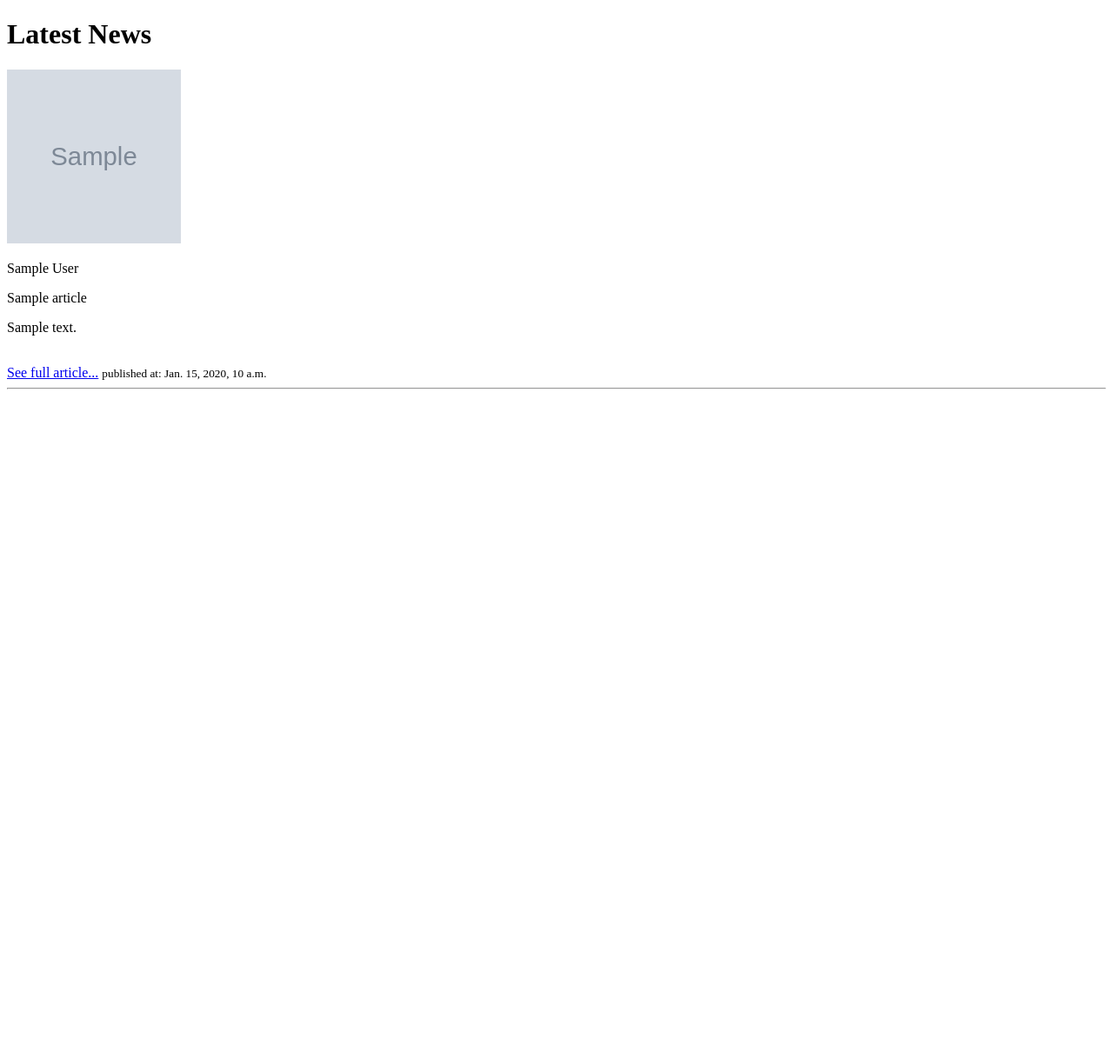
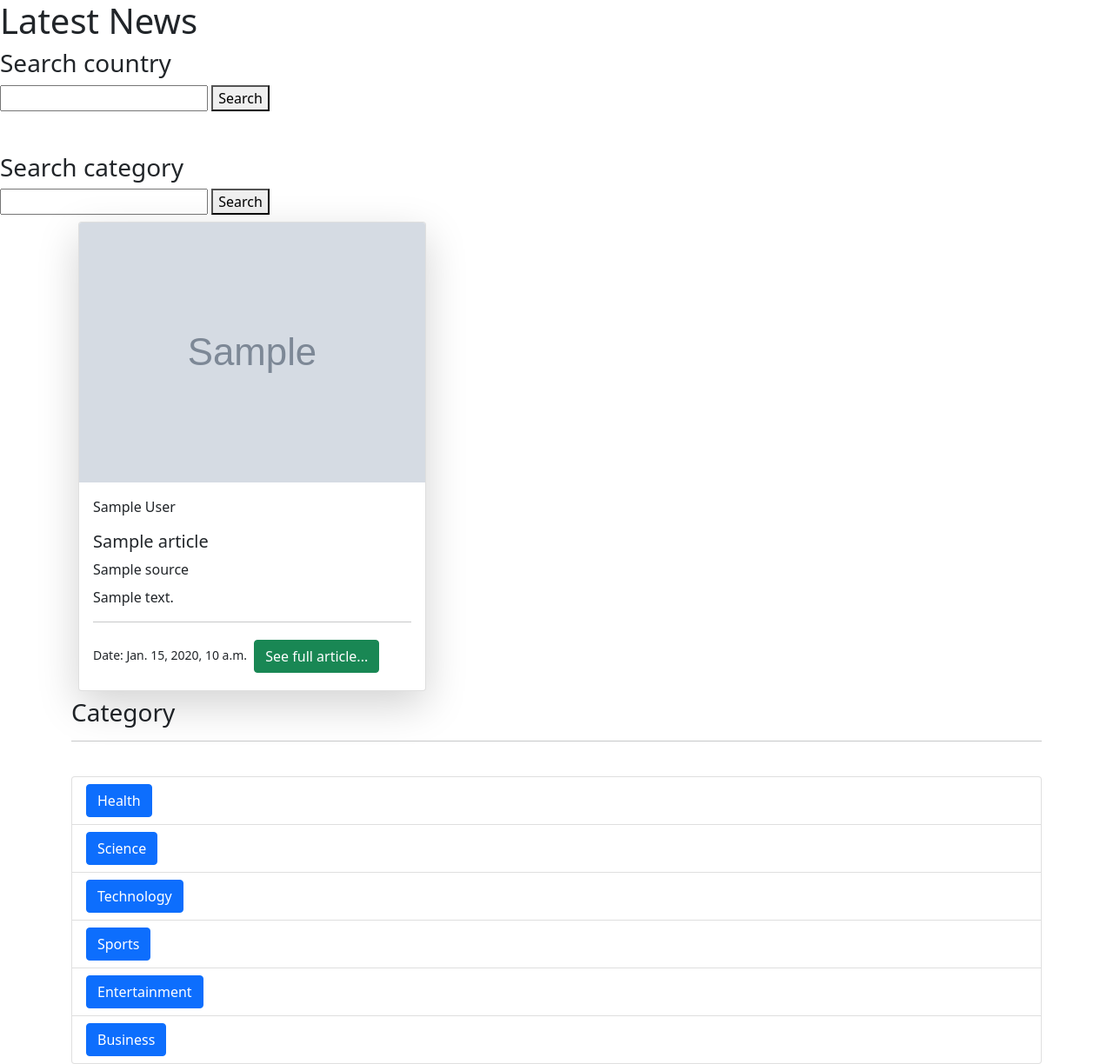
Before and after one commit to mariellemar/NewsAPI, a Django app: page / in a window 1280 px wide. Shown: the whole page at 87% size. Before the commit the page ends 448 px from the top, so only its background shows below. Run offline with Django 4.2, Linux system fonts and the light colour scheme; tables that the repository leaves empty hold one stand-in row (values such as "Sample post"); grey boxes marked "Sample" are stand-in pictures; a database or web service that is not in the repository returns one stand-in record (values such as "Sample title"); data that the repository does not hold is empty.

Commit message:
Adding functions for filtered search

```diff
--- a/newsAPI/settings.py
+++ b/newsAPI/settings.py
@@ -31,13 +31,14 @@ ALLOWED_HOSTS = []
 # Application definition
 
 INSTALLED_APPS = [
+    'newsApp',
     'django.contrib.admin',
     'django.contrib.auth',
     'django.contrib.contenttypes',
     'django.contrib.sessions',
     'django.contrib.messages',
     'django.contrib.staticfiles',
-    'newsApp',
+
 ]
 
 MIDDLEWARE = [
--- a/newsApp/templates/newsApp/home.html
+++ b/newsApp/templates/newsApp/home.html
@@ -4,28 +4,67 @@
     <meta charset="UTF-8">
     <meta http-equiv="X-UA-Compatible" content="IE=edge">
     <meta name="viewport" content="width=device-width, initial-scale=1.0">
+    <link href="https://cdn.jsdelivr.net/npm/bootstrap@5.0.2/dist/css/bootstrap.min.css" rel="stylesheet" integrity="sha384-EVSTQN3/azprG1Anm3QDgpJLIm9Nao0Yz1ztcQTwFspd3yD65VohhpuuCOmLASjC" crossorigin="anonymous">
     <title>NEWS</title>
 </head>
 <body>
-    <h1>Latest News</h1>
+    <h1 class="text-sm-center'">Latest News</h1>
 
-    {% for i in articles %}
 
-    <img src = "{{i.urlToImage}}" alt="" height="200px" width="200px">
-
-        <p> {{ i.author }} </p>
-        <p> {{ i.title }} </p>
-        <p> {{ i.description }} </p>
+    <h3 class>Search country</h3>
+        <form action="{% url 'home' %}" method="GET">
+            <input type="text" name="country">
+            <button type="submit" value="Search">Search</button>
+        </form>
+        <br>
         <br>
 
-        <a href="{{ i.url }}" target="_blank">See full article...</a>
-        <small>published at: {{ i.publishedAt }} </small>
-
-        <hr>
-
-    {% endfor %}
+    <h3 class >Search category</h3>
+        <form action="{% url 'home' %}" method="GET">
+            <input type="text" name="category">
+            <button type="submit" value="Search">Search</button>
+        </form>
 
 
+    <div class="container">
+        <div class="row">
+            <div class="col-md-6">
+
+                {% for i in articles %}
+                    <div class="card rounded shadow-lg m-2" style="width: 25rem;">
+                        <img src="{{ i.urlToImage }}" class="card-img-top" alt="...">
+                        <div class="card-body">
+                        <p class="card-text">{{ i.author }} </p>
+                        <h5 class="card-title">{{ i.title }}</h5>
+                        <p class="card-title">{{ i.source.name }} </p>
+                        <p class="card-text"> {{ i.description }}</p>
+                        <hr>
+                        <small> Date: {{i.publishedAt}}</small>
+                        <a href="{{ i.url }}" target="_blank" class="btn btn-success  m-1">See full article...</a>
+                        </div>
+                    </div>
+                {% endfor %}
+
+            </div>
+
+            <div class="row-cols-md-6'">
+                <h3>Category</h3>
+                <hr>
+                <br>
+                <ul class="list-group">
+                    <li class="list-group-item" ><a class="btn btn-primary" href="{% url 'home' %}?category=health">Health</a></li>
+                    <li class="list-group-item" ><a class="btn btn-primary" href="{% url 'home' %}?category=science">Science</a></li>
+                    <li class="list-group-item" ><a class="btn btn-primary" href="{% url 'home' %}?category=technology">Technology</a></li>
+                    <li class="list-group-item" ><a class="btn btn-primary" href="{% url 'home' %}?category=sports">Sports</a></li>
+                    <li class="list-group-item" ><a class="btn btn-primary" href="{% url 'home' %}?category=entertainment">Entertainment</a></li>
+                    <li class="list-group-item" ><a class="btn btn-primary" href="{% url 'home' %}?category=business">Business</a></li>
+
+
+                </ul>
+            </div>
+
+        </div>
+    </div>
 
 </body>
 </html>
--- a/newsApp/views.py
+++ b/newsApp/views.py
@@ -5,10 +5,22 @@ API_KEY = '403d62707f8f4cdf816f7b2e27b4a469'
 
 
 def home(request):
-    url = f'https://newsapi.org/v2/top-headlines?country=us&apiKey={API_KEY}'
-    response = requests.get(url)
-    data = response.json()
-    articles = data['articles']
+
+    country = request.GET.get('country')
+    category = request.GET.get('category')
+
+
+    if country:
+        url = f'https://newsapi.org/v2/top-headlines?country={country}&apiKey={API_KEY}'
+        response = requests.get(url)
+        data = response.json()
+        articles = data['articles']
+
+    else:
+        url = f'https://newsapi.org/v2/top-headlines?category={category}&apiKey={API_KEY}'
+        response = requests.get(url)
+        data = response.json()
+        articles = data['articles']
 
     context = {
         'articles': articles,
```
Also changed, not shown: newsApp/country_mapping.py (added, +56 -0 lines), db.sqlite3.
